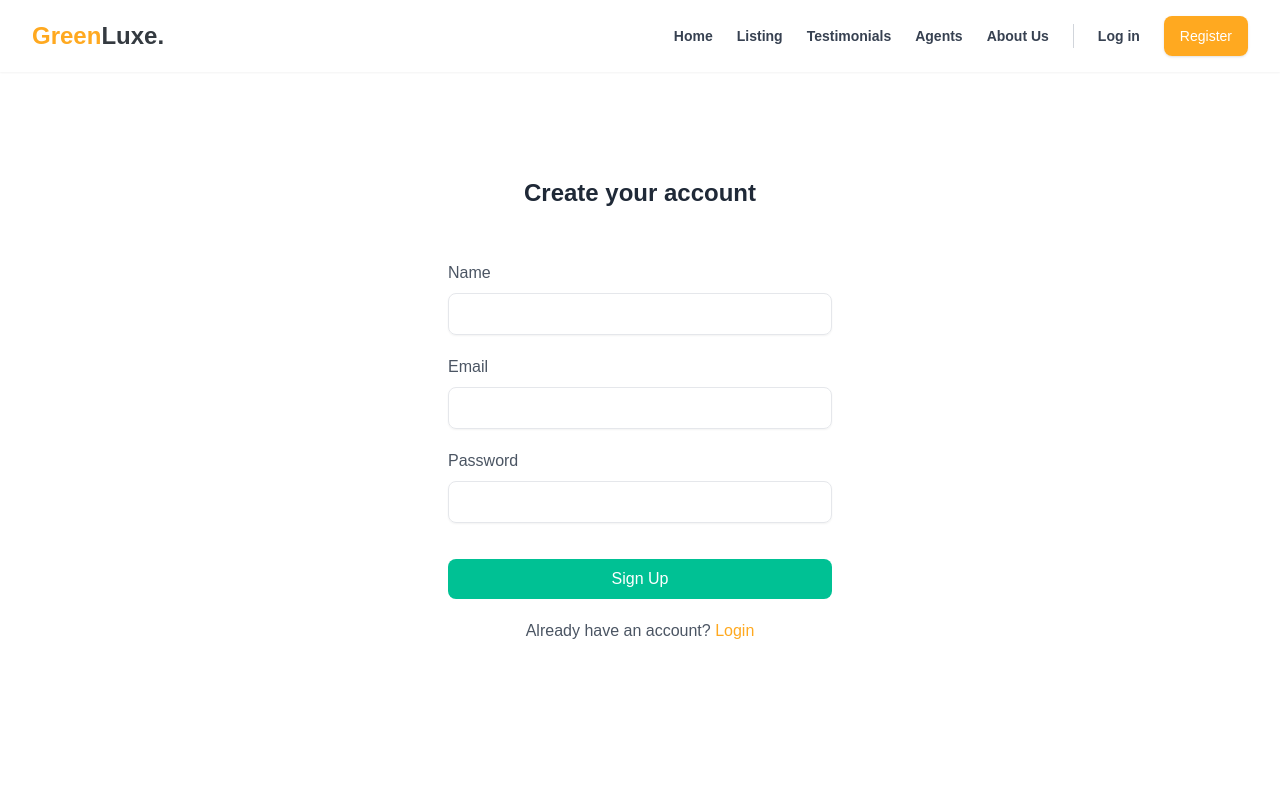
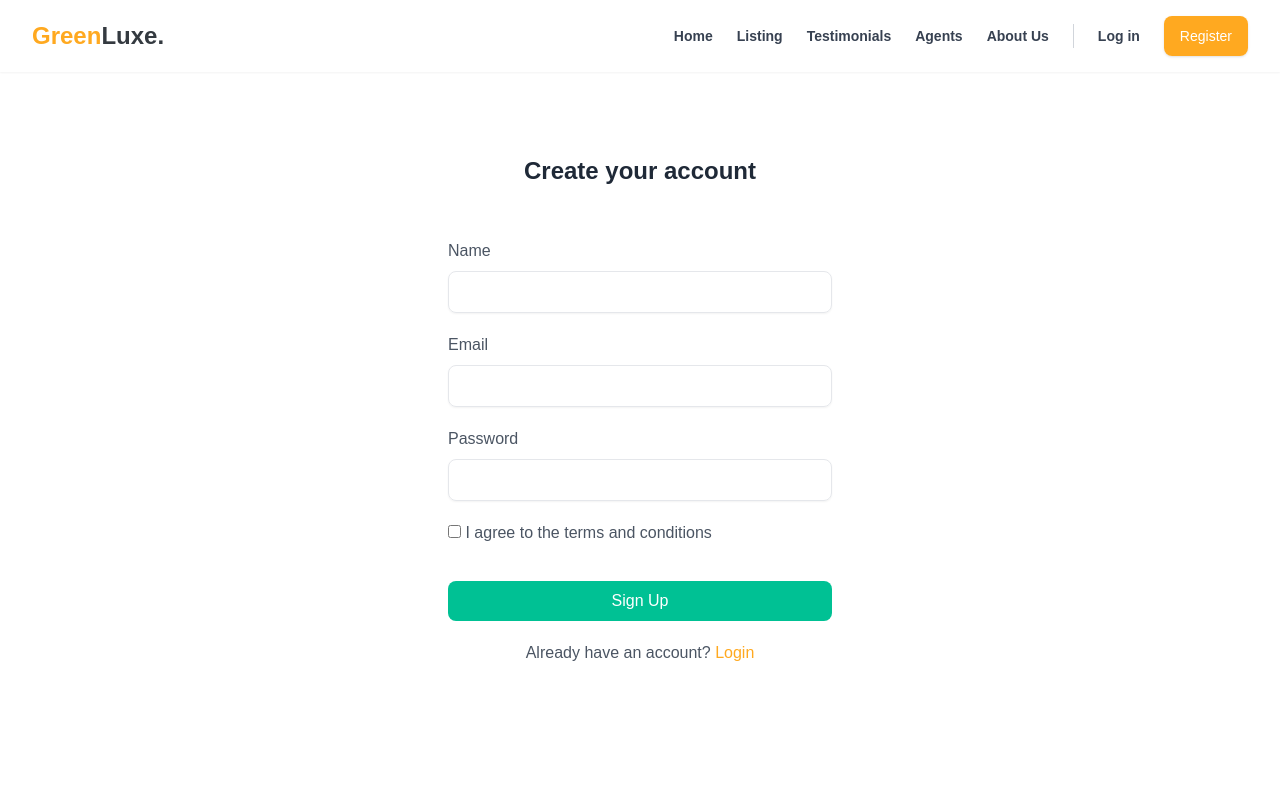
Before and after one commit to Habidhossen/GreenLuxe-Real-Estate-Website-Client, a Next.js app: page /signup in a window 1280 px wide. Shown: the top 800 px of the page. Built offline with nearby package versions, Linux system fonts and the light colour scheme.

Commit message:
readme added

```diff
--- a/src/pages/signup.js
+++ b/src/pages/signup.js
@@ -2,7 +2,7 @@ import MainLayout from "@/layouts/MainLayout";
 import { usePostUserMutation } from "@/redux/features/auth/userApi";
 import Link from "next/link";
 import { useRouter } from "next/router";
-import { useEffect } from "react";
+import { useEffect, useState } from "react";
 import { useForm } from "react-hook-form";
 import { useDispatch, useSelector } from "react-redux";
 import { createUser } from "../redux/features/auth/userSlice";
@@ -11,6 +11,8 @@ const SignupPage = () => {
   // useRouter for navigating
   const router = useRouter();
   const [postUser, { isError }] = usePostUserMutation();
+
+  const [isCheckboxChecked, setIsCheckboxChecked] = useState(false);
 
   // Redux dispatch and selector
   const {
@@ -118,8 +120,30 @@ const SignupPage = () => {
               </span>
             )}
           </div>
+
+          <div>
+            <label>
+              <input
+                type="checkbox"
+                checked={isCheckboxChecked}
+                onChange={() => setIsCheckboxChecked(!isCheckboxChecked)}
+              />{" "}
+              I agree to the terms and conditions
+            </label>
+          </div>
+
           <div className="pt-4">
-            <button className="w-full px-4 py-2 text-white font-medium bg-secondary hover:bg-primary active:bg-primary rounded-lg duration-150">
+            {/* <button className="w-full px-4 py-2 text-white font-medium bg-secondary hover:bg-primary active:bg-primary rounded-lg duration-150">
+              {isLoading ? "Loading..." : "Sign Up"}
+            </button> */}
+            <button
+              className={`w-full px-4 py-2 text-white font-medium bg-secondary ${
+                isCheckboxChecked
+                  ? "hover:bg-primary active:bg-primary"
+                  : "bg-gray-300"
+              } rounded-lg duration-150`}
+              disabled={!isCheckboxChecked}
+            >
               {isLoading ? "Loading..." : "Sign Up"}
             </button>
           </div>
```
Also changed, not shown: 1 other file (tests, documents, lock files or other folders).
